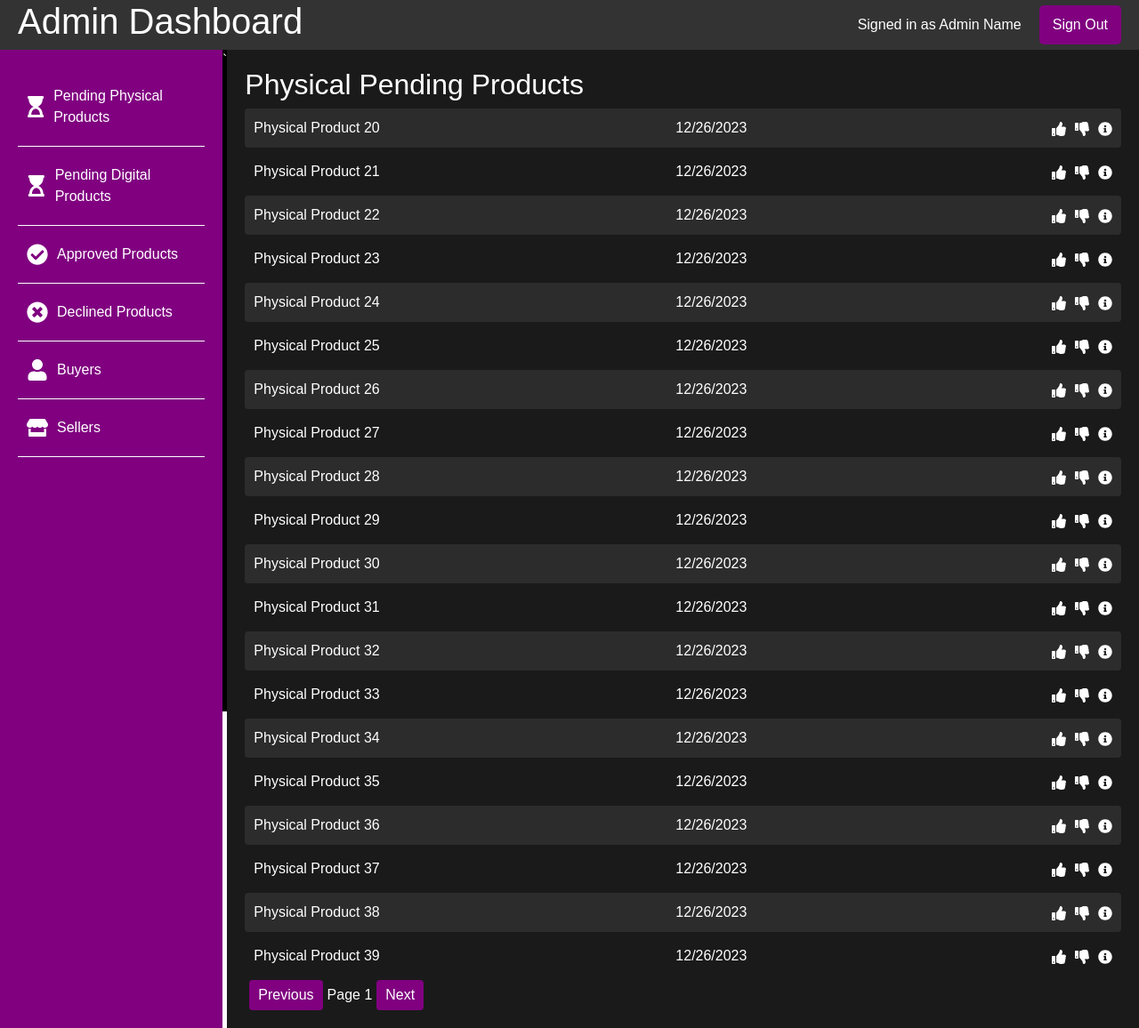
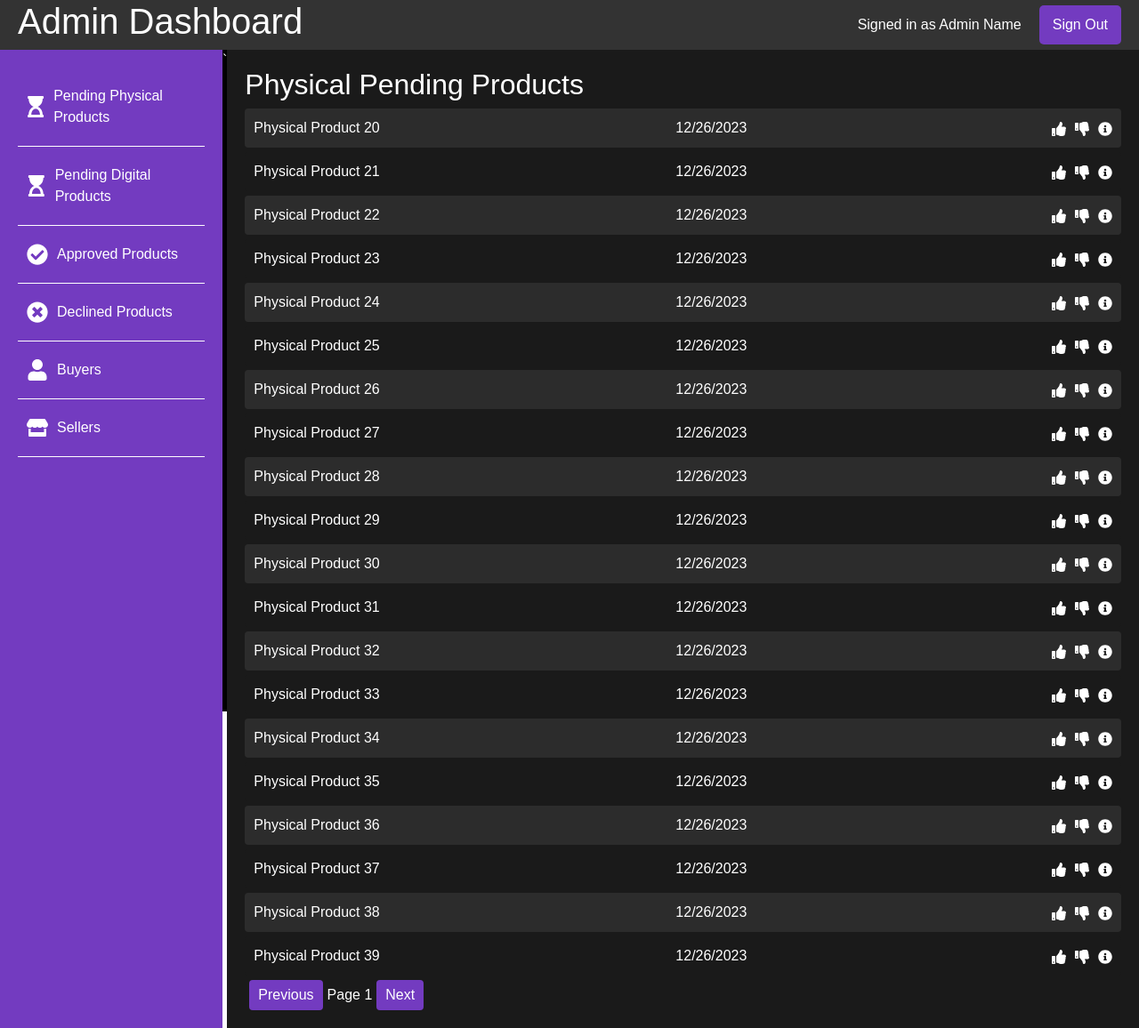
Before and after one commit to Gaming-Hub-Center/Games-Hub, a React (Vite) app in the folder Frontend/: page /admin/dashboard in a window 1280 px wide. Shown: the whole page at 89% size. Built offline with nearby package versions, Linux system fonts and the light colour scheme.

Commit message:
colors changed

```diff
--- a/Frontend/src/Components/admin/NavBarAdmin.css
+++ b/Frontend/src/Components/admin/NavBarAdmin.css
@@ -19,7 +19,7 @@
 .admin-sign-out-button {
     padding: 10px 15px;
     cursor: pointer;
-    background-color: #800080; /* Purple background */
+    background-color: #733BC0; /* Purple background */
     color: #ffffff;
     border: none;
     border-radius: 5px;
--- a/Frontend/src/Components/admin/PendingProducts.css
+++ b/Frontend/src/Components/admin/PendingProducts.css
@@ -23,7 +23,7 @@
 .admin-pagination button {
     padding: 5px 10px;
     margin: 0 5px;
-    background-color: #800080; /* Purple background for buttons */
+    background-color: #733BC0; /* Purple background for buttons */
     color: #fff; /* White text */
     border: none;
     border-radius: 4px;
--- a/Frontend/src/Pages/admin/AdminDashboard.css
+++ b/Frontend/src/Pages/admin/AdminDashboard.css
@@ -14,7 +14,7 @@
 
 .admin-sidebar {
     width: 250px;
-    background-color: #800080; /* Purple background */
+    background-color: #733BC0; /* Purple background */
     padding: 20px;
     color: #fff; /* White text */
 }
```
